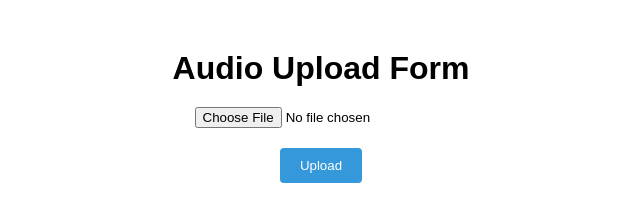
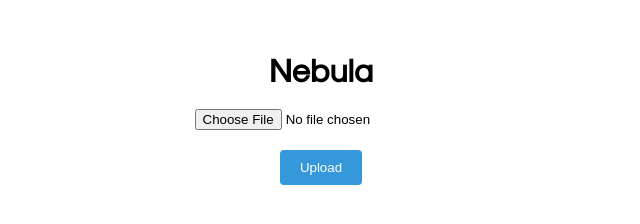
Before and after one commit to gathrean/Nebula, a plain HTML site: page frontend/index.html in a window 1280 px wide. Shown: the whole page, without its empty margins (319-959 px from the left). Drawn offline with Linux system fonts and the light colour scheme.

Commit message:
Added Modernist font, and updated the CSS for H1

```diff
--- a/frontend/index.css
+++ /dev/null
@@ -1,38 +0,0 @@
-body {
-    font-family: Arial, sans-serif;
-    margin: 0;
-    padding: 0;
-}
-
-.container {
-    max-width: 600px;
-    margin: 50px auto;
-    text-align: center;
-}
-
-h1 {
-    margin-bottom: 20px;
-}
-
-form {
-    display: flex;
-    flex-direction: column;
-    align-items: center;
-}
-
-input[type="file"] {
-    margin-bottom: 20px;
-}
-
-button {
-    padding: 10px 20px;
-    background-color: #3498db;
-    color: #fff;
-    border: none;
-    border-radius: 4px;
-    cursor: pointer;
-}
-
-button:hover {
-    background-color: #2980b9;
-}
--- a/frontend/index.html
+++ b/frontend/index.html
@@ -3,12 +3,12 @@
 <head>
     <meta charset="UTF-8">
     <title>Audio Upload Form</title>
-    <link rel="stylesheet" href="index.css">
+    <link rel="stylesheet" href="styles/index.css">
 </head>
 <body>
 
     <div class="container">
-        <h1>Audio Upload Form</h1>
+        <h1>Nebula</h1>
         <form id="uploadForm" enctype="multipart/form-data">
             <input type="file" id="audioFile" accept="audio/*" required>
             <button type="submit">Upload</button>
--- /dev/null
+++ b/frontend/styles/index.css
@@ -0,0 +1,48 @@
+@font-face {
+    font-family: 'Modernist'; /* Specify the name you want to use for the font */
+    src: url('fonts/Sk-Modernist-Regular.otf') format('opentype'); /* Set the path to the font file */
+    /* You can also include additional font formats for better browser support:
+    src: url('fonts/your-font-file.woff2') format('woff2'),
+         url('fonts/your-font-file.woff') format('woff'),
+         url('fonts/your-font-file.ttf') format('truetype');
+    */
+}
+
+body {
+    font-family: 'Modernist', Arial, sans-serif;
+    margin: 0;
+    padding: 0;
+}
+
+.container {
+    max-width: 600px;
+    margin: 50px auto;
+    text-align: center;
+}
+
+h1 {
+    font-family: 'Modernist', Arial, sans-serif;
+}
+
+form {
+    display: flex;
+    flex-direction: column;
+    align-items: center;
+}
+
+input[type="file"] {
+    margin-bottom: 20px;
+}
+
+button {
+    padding: 10px 20px;
+    background-color: #3498db;
+    color: #fff;
+    border: none;
+    border-radius: 4px;
+    cursor: pointer;
+}
+
+button:hover {
+    background-color: #2980b9;
+}
```
Also changed, not shown: frontend/styles/fonts/Sk-Modernist-Regular.otf (added).
